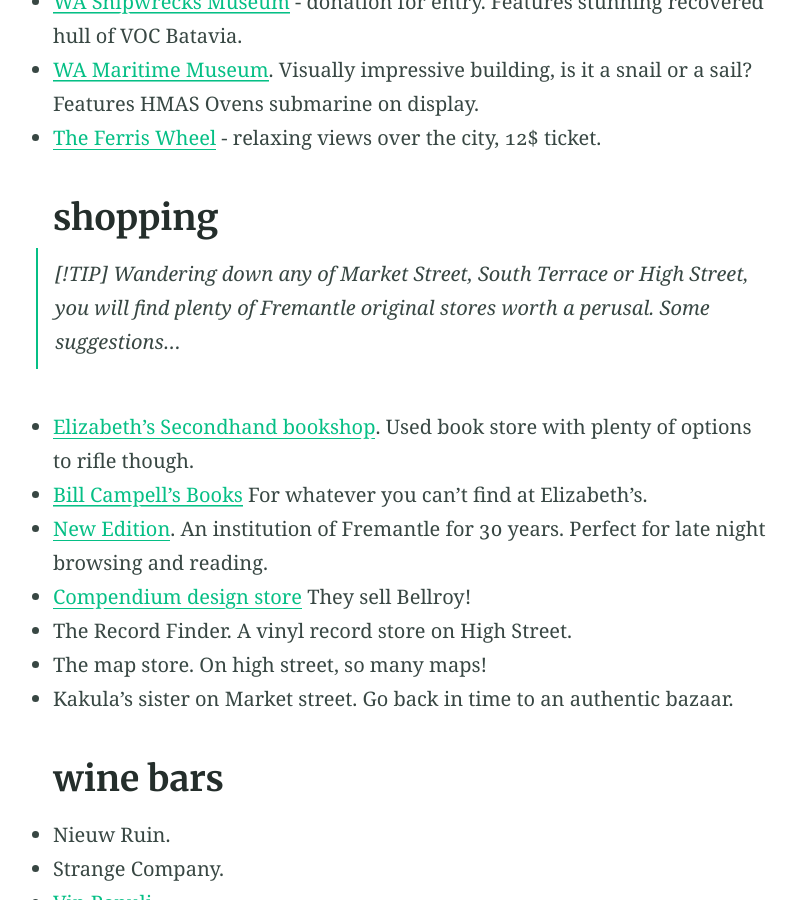
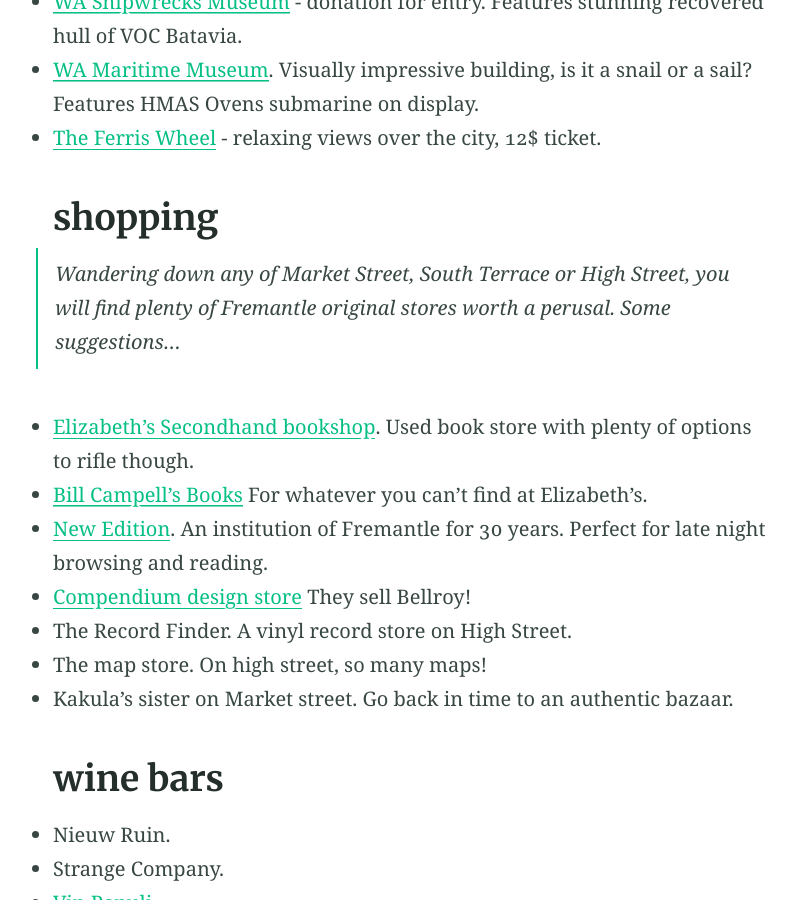
Before and after one commit to 45ACC/45ACC.github.io, a Jekyll site: the page built from excursion.md, in a window 1280 px wide and 900 px high, scrolled down 1427 px. Shown: the whole window, without its empty margins (230-1026 px from the left). Built offline with Jekyll 4.4.1, drawn with Linux system fonts in a browser that asks for light colours; some of the changed text lies outside the part shown.

Commit message:
Update excursion.md

```diff
--- a/excursion.md
+++ b/excursion.md
@@ -37,7 +37,6 @@ Things to do in Fremantle after escaping the prison:
 
 ## shopping
 
-> [!TIP]
 >  Wandering down any of Market Street, South Terrace or High Street, you will find plenty of  Fremantle original stores worth a perusal. Some suggestions...
 
 * [Elizabeth's Secondhand bookshop](https://www.elizabethsbookshop.com.au). Used book store with plenty of options to rifle though.
@@ -79,8 +78,7 @@ Things to do in Fremantle after escaping the prison:
 
 ## eating
 
-> [!TIP]
-> most of the beer places/wine bars offer food, but those below are restaurants first and foremost.
+> Most of the beer places/wine bars offer food, but those below are restaurants first and foremost.
 
 * Emily Taylor. Asian.
 * Suku (in Fomo). Great authentic Indonesian food.
```
